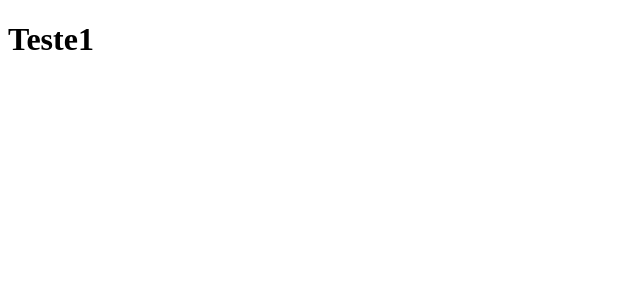
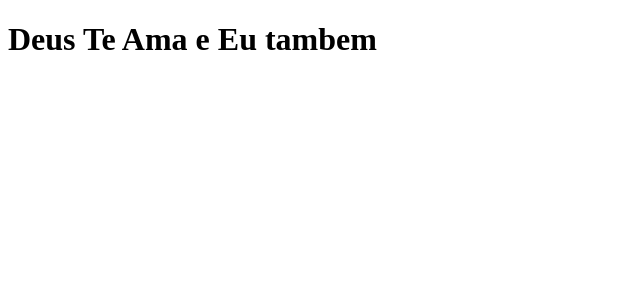
Before and after one commit to Alexsandroas97/clone-tabnews, a Next.js app: page / in a window 1280 px wide. Shown: the top 300 px of the page, without its empty margins (0-640 px from the left). Built offline with nearby package versions, Linux system fonts and the light colour scheme.

Commit message:
adicionar pages inicial

```diff
--- a/pages/index.js
+++ b/pages/index.js
@@ -1,5 +1,6 @@
 function Home(){
-    return <h1>Teste1</h1>
+    return <h1>Deus Te Ama e Eu tambem
+    </h1>
 }
 
 export default Home;
```
